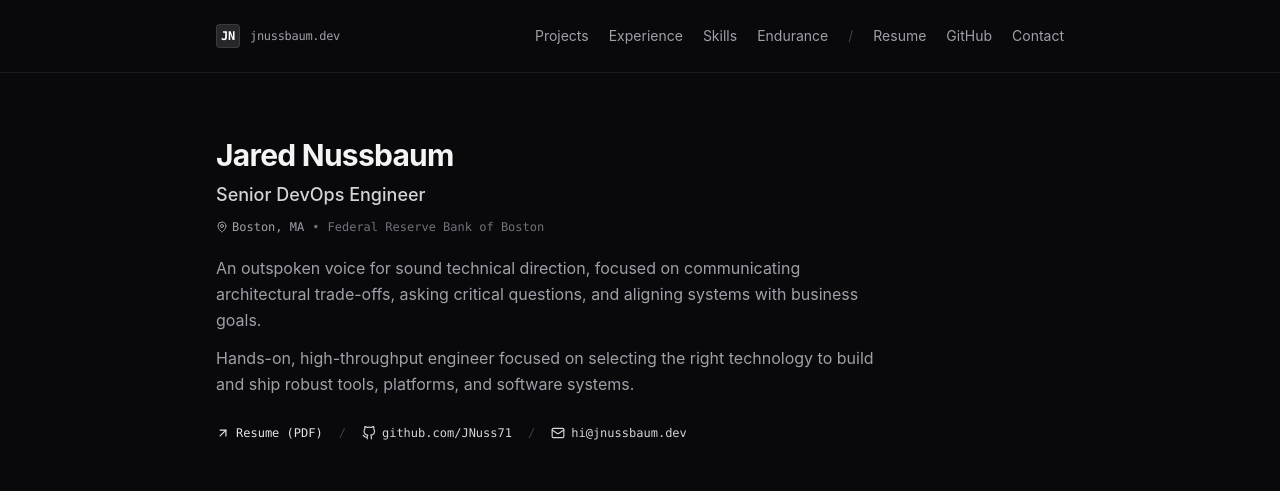
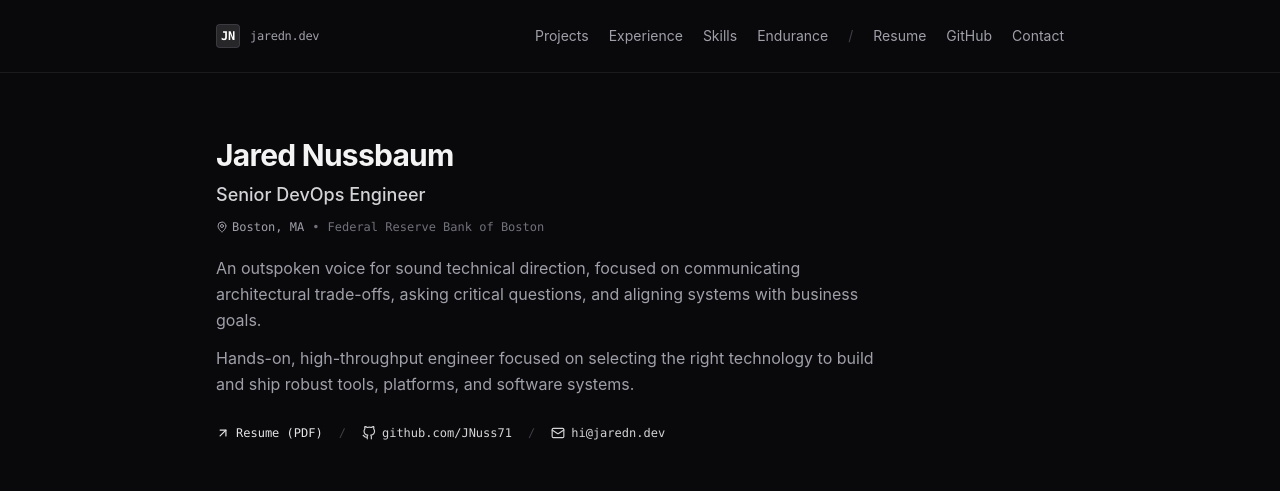
Before and after one commit to JNuss71/jnussbaum-dev, a React (Vite) app: page / in a window 1280 px wide. Shown: the top 491 px of the page. Built offline with nearby package versions, Linux system fonts and the light colour scheme.

Commit message:
Update domain to jaredn.dev and contact email to hi@jaredn.dev

```diff
--- a/index.html
+++ b/index.html
@@ -11,8 +11,8 @@
     <meta property="og:title" content="Jared Nussbaum | Senior DevOps Engineer" />
     <meta property="og:description" content="Senior DevOps Engineer in Boston, MA. Cloud data platforms, a research Linux HPC cluster, and systems automation." />
     <meta property="og:type" content="website" />
-    <meta property="og:url" content="https://jnussbaum.dev" />
-    <link rel="canonical" href="https://jnussbaum.dev" />
+    <meta property="og:url" content="https://jaredn.dev" />
+    <link rel="canonical" href="https://jaredn.dev" />
 
     <!-- Google Fonts for JetBrains Mono -->
     <link rel="preconnect" href="https://fonts.googleapis.com">
--- a/src/components/Footer.tsx
+++ b/src/components/Footer.tsx
@@ -29,7 +29,7 @@ export const Footer: React.FC = () => {
           </a>
           <span className="text-zinc-800">•</span>
           <a
-            href="mailto:hi@jnussbaum.dev"
+            href="mailto:hi@jaredn.dev"
             className="hover:text-zinc-200 transition-colors"
           >
             Email
--- a/src/components/Header.tsx
+++ b/src/components/Header.tsx
@@ -11,7 +11,7 @@ export const Header: React.FC = () => {
           <span className="w-6 h-6 rounded bg-zinc-800 border border-zinc-700/80 flex items-center justify-center text-xs text-white">
             JN
           </span>
-          <span className="text-zinc-400 font-normal">jnussbaum.dev</span>
+          <span className="text-zinc-400 font-normal">jaredn.dev</span>
         </a>
 
         <nav className="flex items-center gap-4 sm:gap-5 text-sm text-zinc-400">
@@ -45,7 +45,7 @@ export const Header: React.FC = () => {
             GitHub
           </a>
           <a
-            href="mailto:hi@jnussbaum.dev"
+            href="mailto:hi@jaredn.dev"
             className="hover:text-zinc-200 transition-colors"
           >
             Contact
--- a/src/components/Hero.tsx
+++ b/src/components/Hero.tsx
@@ -53,11 +53,11 @@ export const Hero: React.FC = () => {
           </a>
           <span className="text-zinc-700">/</span>
           <a
-            href="mailto:hi@jnussbaum.dev"
+            href="mailto:hi@jaredn.dev"
             className="inline-flex items-center gap-1.5 text-zinc-300 hover:text-white transition-colors"
           >
             <MailIcon size={14} />
-            <span>hi@jnussbaum.dev</span>
+            <span>hi@jaredn.dev</span>
           </a>
         </div>
       </div>
```
